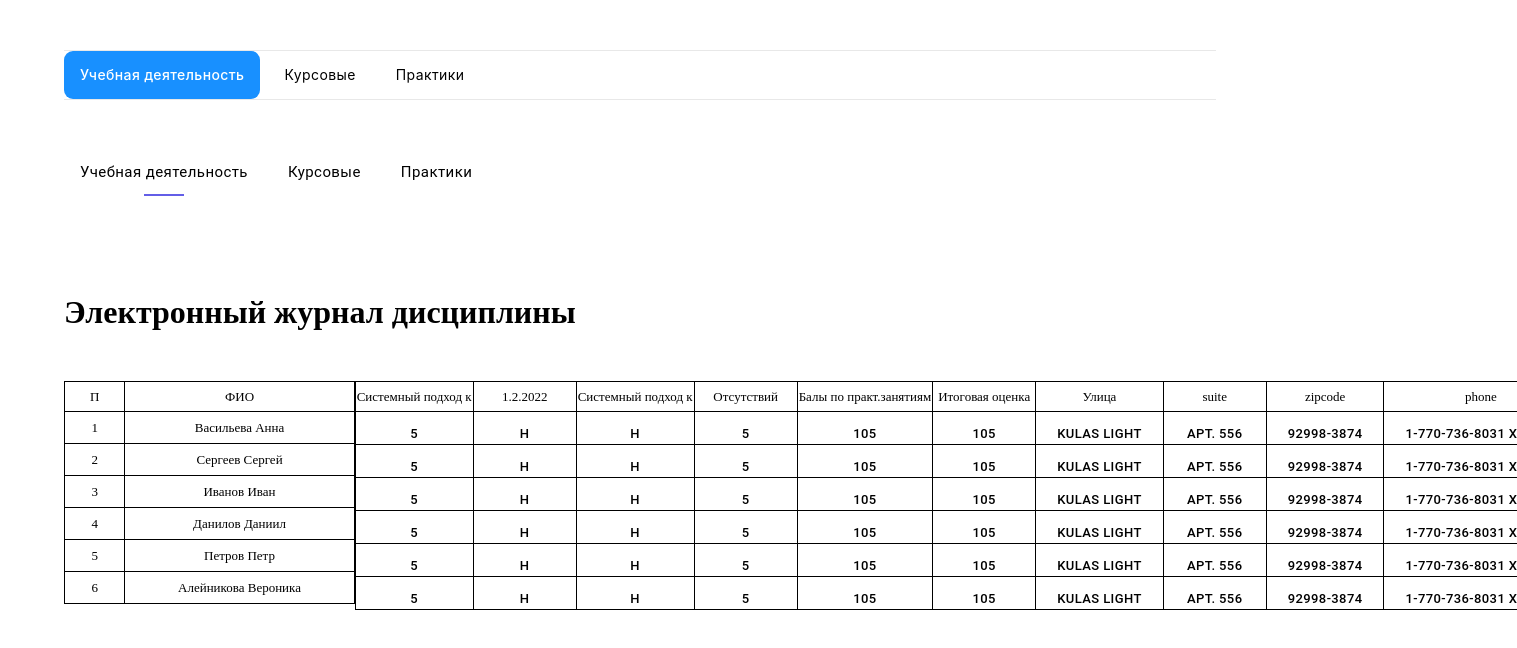
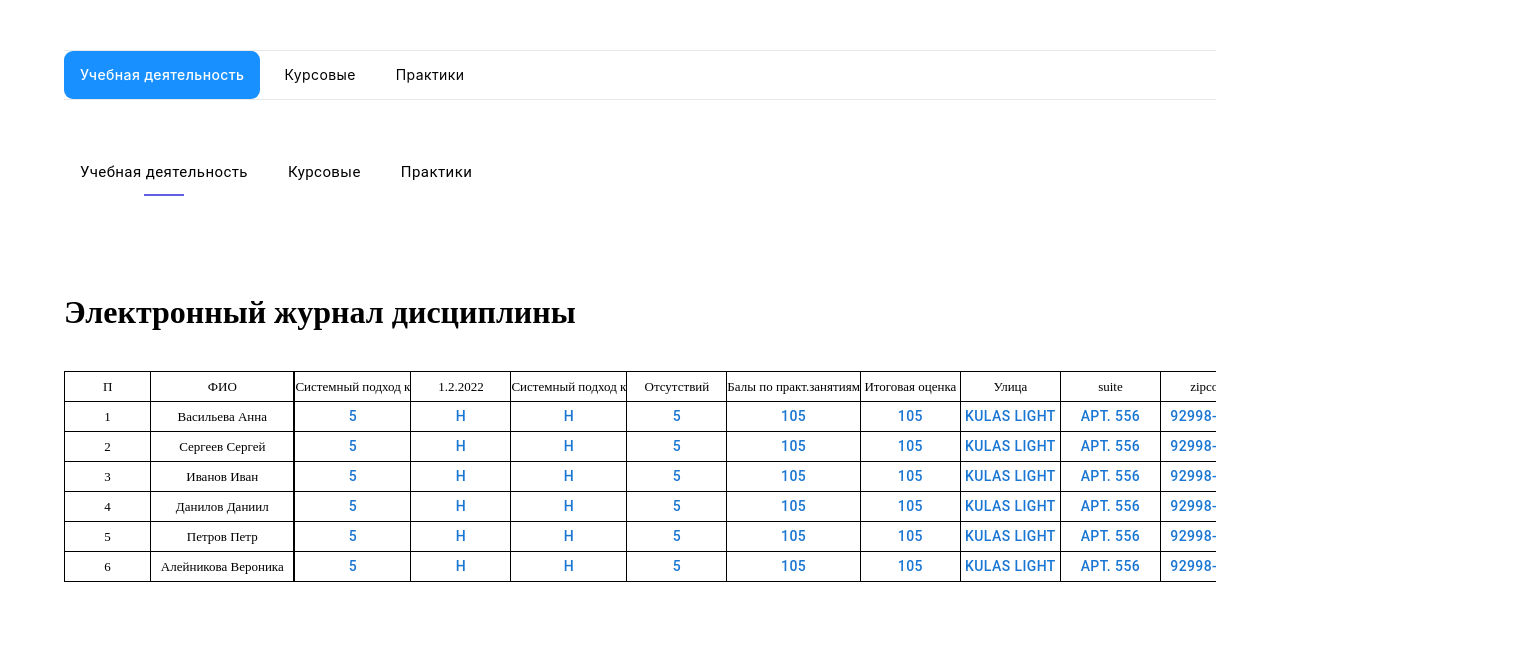
Before and after one commit to Umka1993/floatingPopup, a React (Create React App) app: page / in a window 1280 px wide. Shown: the top 648 px of the page, 1517 px wide, since content can reach past the window. Built offline with nearby package versions, Linux system fonts and the light colour scheme.

Commit message:
refactoring horizontal scroll and shadow popup

```diff
--- a/src/assets/style/main.scss
+++ b/src/assets/style/main.scss
@@ -24,22 +24,10 @@ h5 {
   margin: 0 auto;
   width: 90%;
   max-width: 1440px;
+  //border: 1px solid red;
 
 }
 
-button {
-  &:hover {
-    background: var(--light-red);
-  }
-
-  &:active {
-    background: var(--darkRed);
-  }
-
-  &:disabled {
-    background: var(--lightest1-grey);
-  }
-}
 
 ul {
   margin-block-start: 0;
@@ -61,27 +49,26 @@ td {
   color: black;
   text-align: center;
   width: 3%;
-  &:focus {
-    //box-shadow: 0px 0px 100vw 100vw rgba(0, 0, 0, 0.2);
-    table {
-      box-shadow: 0px 0px 100vw 100vw rgba(0, 0, 0, 0.2);
-    }
-
-  }
+  padding: 0;
 
   .MuiGrid-item{
     .MuiTooltip-popper{
-      width: 500px;
+      width: 704px;
       .tooltipe{
         background-color: white;
         color: black;
         max-width: 100%;
         padding: 30px 15px;
-        box-shadow: -1px 1px 8px 10px rgba(0, 0, 0, 0.25);
+        //box-shadow: -1px 1px 8px 10px rgba(0, 0, 0, 0.25);
         margin-left: 10px;
         margin-right: 9px;
-        //box-shadow: 0px 0px 100vw 100vw rgba(0, 0, 0, 0.2);
-
+        box-shadow: 0px 0px 100vw 100vw rgba(0, 0, 0, 0.2);
+        border-radius: 15px;
+        .arrow {
+          &:before {
+            background-color: white;
+          }
+        }
       }
     }
   }
@@ -90,7 +77,6 @@ td {
     .MuiButton-root{
       width: 100%;
       padding: 0;
-
       td{
         border: none;
         width: 100%;
@@ -99,29 +85,13 @@ td {
     }
   }
 
+}
 
 
-  .arrow {
-    color: white;
-  }
-  &:nth-child(1){
-    //max-width: 10px;
-    height: 30px;
-    button{
-      min-width: 0;
-    }
-  }
-  &:nth-child(2){
-    width: 10%;
-    text-align: center;
-  }
-  &:nth-child(3){
-    width: 5%;
-  }
+
+button[aria-labelledby='shadow'] {
+  box-shadow: 0px 0px 100vw 100vw rgba(0, 0, 0, 0.2);
+  border-radius: 0;
+  //background-color: red;
+  padding: 0;
 }
-.shadow {
-  box-shadow: 0px 0px 100vw 100vw rgba(0, 0, 0, 0.2);
-}
-.modal{
-  border: 1px solid red;
-}
--- a/src/pages/Table/TableBody/TableBody.tsx
+++ b/src/pages/Table/TableBody/TableBody.tsx
@@ -1,13 +1,11 @@
-import React, {useEffect, useState} from 'react';
+import React from 'react';
 import s from './tableBody.module.scss';
 import {TableHeader} from './TableHeader/TableHeader';
 import {useAppSelector} from '../../../core/redux/hooks/redux';
 import {TableRow} from './TableRow/TableRow';
-import {setModalOpen, setUserId} from '../../../reduxModule/users/usersDataSlice';
-import {useDispatch} from 'react-redux';
 
 export const TableBody = () => {
-  const {date, rowsValue, userNames, modalOpen} = useAppSelector((state) => state.users);
+  const {date, rowsValue, userNames} = useAppSelector((state) => state.users);
   const headerTable = [
     {
       value: 'Системный подход к',
@@ -43,27 +41,12 @@ export const TableBody = () => {
       value: 'website',
     },
   ];
-  const [selectedId, setSelectedId] = useState('');
-
-  const dispatch = useDispatch();
-
-  const setUserData = (id:string)=>{
-    dispatch(setModalOpen(id));
-    const number = id.split('');
-    dispatch(setUserId(number[0]));
-  };
-
-  useEffect( ()=>{
-    setUserData(selectedId);
-  }, [selectedId]);
 
 
   return (
-    <div className={s.block}>
-      <table>
-        <div className={s.wrap}>
-          <div className={s.fixedBlock}>
-            <table>
+    <>
+      <table className={s.wrap}>
+        <table className={s.fixed} >
           <thead>
             <tr>
               <td>П</td>
@@ -82,10 +65,7 @@ export const TableBody = () => {
             }
           </tbody>
         </table>
-          </div>
-          <div className={`${modalOpen ? 'shadow' : ''} ${s.scrollContainer}`}>
-            {/* <HorizontalScroll>*/}
-            <table>
+        <table className={s.scrollContainer}>
           <thead>
             <tr>
               {headerTable.map((item)=>
@@ -95,19 +75,13 @@ export const TableBody = () => {
           </thead>
           <tbody>
             {rowsValue.map((item)=>
-                  <TableRow key={item.id} {...item} setSelectedId={setSelectedId}/>,
+              <TableRow key={item.id} {...item}/>,
             )}
           </tbody>
         </table>
-
-            {/* </HorizontalScroll>*/}
-
-          </div>
-        </div>
-
       </table>
 
 
-    </div>
+    </>
   );
 };
--- a/src/pages/Table/TableBody/TableRow/TableRow.tsx
+++ b/src/pages/Table/TableBody/TableRow/TableRow.tsx
@@ -1,7 +1,8 @@
 import React from 'react';
 import {IUser} from '../../../../type/type';
 import {TriggersTooltips} from '../../../../ui/Tooltip/Tooltip';
-import {useAppSelector} from '../../../../core/redux/hooks/redux';
+import {useDispatch} from 'react-redux';
+import {setUserId} from '../../../../reduxModule/users/usersDataSlice';
 
 
 export const TableRow = ({id, noteAnalitic, note, dateValue, balls, finalGrade, absent,
@@ -10,98 +11,67 @@ export const TableRow = ({id, noteAnalitic, note, dateValue, balls, finalGrade,
   zipcode,
   phone,
   website,
-  setSelectedId,
 }:IUser):JSX.Element => {
-  const {modalOpen}= useAppSelector((state) => state.users);
+  const dispatch = useDispatch();
 
+  const setUserData = (id:string)=>{
+    dispatch(setUserId(id));
+  };
 
   return (
     <>
       <tr>
-        <td id={`${id}noteAnalitic`}
-          className={modalOpen === `${id}noteAnalitic` ? 'shadow' : undefined}
-          onClick={ ((event) => setSelectedId ? setSelectedId(event.currentTarget.id) : null)}
-        >
+        <td onClick={()=>setUserData(id)}>
           <TriggersTooltips>
             {noteAnalitic}
           </TriggersTooltips>
         </td>
-        <td id={`${id}note`}
-          className={modalOpen === `${id}note` ? 'shadow' : undefined}
-          onClick={ ((event) => setSelectedId ? setSelectedId(event.currentTarget.id) : null)}
-        >
+        <td onClick={()=>setUserData(id)}>
           <TriggersTooltips>
             {note}
           </TriggersTooltips>
         </td>
-        <td id={`${id}dateValue`}
-          className={modalOpen === `${id}dateValue` ? 'shadow' : undefined}
-          onClick={ ((event) => setSelectedId ? setSelectedId(event.currentTarget.id) : null)}
-        >
+        <td onClick={()=>setUserData(id)}>
           <TriggersTooltips>
             {dateValue}
           </TriggersTooltips>
         </td>
-        <td id={`${id}absent`}
-          className={modalOpen === `${id}absent` ? 'shadow' : undefined}
-          onClick={ ((event) => setSelectedId ? setSelectedId(event.currentTarget.id) : null)}
-        >
+        <td onClick={()=>setUserData(id)}>
           <TriggersTooltips>
             {absent}
           </TriggersTooltips>
         </td>
-        <td id={`${id}balls`}
-          className={modalOpen === `${id}balls` ? 'shadow' : undefined}
-          onClick={ ((event) => setSelectedId ? setSelectedId(event.currentTarget.id) : null)}
-        >
+        <td onClick={()=>setUserData(id)}>
           <TriggersTooltips>
             {balls}
           </TriggersTooltips>
         </td>
-        <td id={`${id}finalGrade`}
-          className={modalOpen === `${id}finalGrade` ? 'shadow' : undefined}
-          onClick={ ((event) => setSelectedId ? setSelectedId(event.currentTarget.id) : null)}
-        >
+        <td onClick={()=>setUserData(id)}>
           <TriggersTooltips>
             {finalGrade}
           </TriggersTooltips>
         </td>
-        <td id={`${id}street`}
-          className={modalOpen === `${id}street` ? 'shadow' : undefined}
-          onClick={ ((event) => setSelectedId ? setSelectedId(event.currentTarget.id) : null)}
-        >
+        <td onClick={()=>setUserData(id)}>
           <TriggersTooltips>
             {street}
           </TriggersTooltips>
         </td>
-        <td id={`${id}suite`}
-          className={modalOpen === `${id}suite` ? 'shadow' : undefined}
-          onClick={ ((event) => setSelectedId ? setSelectedId(event.currentTarget.id) : null)}
-        >
+        <td onClick={()=>setUserData(id)}>
           <TriggersTooltips>
             {suite}
           </TriggersTooltips>
         </td>
-        <td id={`${id}zipcode`}
-          className={modalOpen === `${id}zipcode` ? 'shadow' : undefined}
-          onClick={ ((event) => setSelectedId ? setSelectedId(event.currentTarget.id) : null)}
-        >
+        <td onClick={()=>setUserData(id)}>
           <TriggersTooltips>
             {zipcode}
           </TriggersTooltips>
         </td>
-        <td id={`${id}phone`}
-          className={modalOpen === `${id}phone` ? 'shadow' : undefined}
-          onClick={ ((event) => setSelectedId ? setSelectedId(event.currentTarget.id) : null)}
-        >
+        <td onClick={()=>setUserData(id)}>
           <TriggersTooltips>
             {phone}
           </TriggersTooltips>
         </td>
-        <td id={`${id}website`}
-          className={modalOpen === `${id}website` ? 'shadow' : undefined}
-          onClick={ ((event) => setSelectedId ? setSelectedId(event.currentTarget.id) : null)}
-        >
+        <td onClick={()=>setUserData(id)}>
           <TriggersTooltips>
             {website}
           </TriggersTooltips>
--- a/src/pages/Table/TableBody/tableBody.module.scss
+++ b/src/pages/Table/TableBody/tableBody.module.scss
@@ -1,44 +1,33 @@
-.block{
-  margin-top: 50px;
-  max-width: 100%;
-  border-radius: 5px;
-  font-weight: normal;
-  border: none;
+
+  table{
     border-collapse: collapse;
-  //.shadow{
-  //  box-shadow: 0px 0px 100vw 100vw rgba(0, 0, 0, 0.2);
-  //}
-  table{
-    border-radius: 5px;
-    font-weight: normal;
-    border: none;
-    border-collapse: collapse;
-    width: 100%;
+    td{
+      height: 30px;
+    }
+    }
 
   .wrap {
     display: flex;
     align-items: stretch;
-      padding-bottom: 10px;
+    font-weight: normal;
 
+    .fixed {
+      width: 20%;
+      height: 0;
+    }
 
-      .fixedBlock{
-        flex: 10%;
-        table{
-          min-height: calc(100% - 6px);
-          td{
-            height: 30px;
-          }
-        }
-      }
     .scrollContainer{
+      display: block;
       overflow-x: auto;
       white-space: nowrap;
       width: 80%;
-
+      td{
+        min-width: 100px !important;
+      }
 
       &::-webkit-scrollbar {
         width: 0;
-          height: 6px;
+        height: 4px;
       }
       &::-webkit-scrollbar-thumb {
         border-radius: 10px;
@@ -52,17 +41,5 @@
       &::-webkit-scrollbar-track {
         border-radius: 40px;
       }
-        table{
-          td {
-            min-width: 100px;
     }
   }
-      }
-    }
-
-
-
-
-  }
-
-}
--- a/src/pages/Table/table.module.scss
+++ b/src/pages/Table/table.module.scss
@@ -1,3 +1,6 @@
 .block{
-  margin-top: 50px;
+  margin: 50px 0;
+  .title{
+    margin-bottom: 40px;
+  }
 }
--- a/src/reduxModule/users/usersDataSlice.ts
+++ b/src/reduxModule/users/usersDataSlice.ts
@@ -1,7 +1,6 @@
 import {createSlice} from '@reduxjs/toolkit';
 
 const initialState ={
-  modalOpen: '',
   userNames: [
     {
       id: '1',
@@ -167,14 +166,10 @@ const UsersSlice = createSlice({
     setUserId(state, {payload}) {
       state.userId = payload;
     },
-    setModalOpen(state, {payload}) {
-      state.modalOpen = payload;
-    },
   },
 });
 
 export const userSlice = UsersSlice.reducer;
 export const {
   setUserId,
-  setModalOpen,
 } = UsersSlice.actions;
--- a/src/type/type.ts
+++ b/src/type/type.ts
@@ -11,5 +11,4 @@ export interface IUser{
     zipcode: string
     phone: string
     website: string
-    setSelectedId?: (arg: string)=>void
 }
--- a/src/ui/Tooltip/Tooltip.tsx
+++ b/src/ui/Tooltip/Tooltip.tsx
@@ -2,19 +2,21 @@ import * as React from 'react';
 import {ReactNode, useState} from 'react';
 import Grid from '@mui/material/Grid';
 import ClickAwayListener from '@mui/material/ClickAwayListener';
+import Button from '@mui/material/Button';
 import {Popup} from '../Popap/Popup';
-import Tooltip from '@mui/material/Tooltip';
-import Button from '@mui/material/Button';
+import {Tooltip} from '@mui/material';
 
 
 export const TriggersTooltips = ({children}:{children:ReactNode})=>{
-  const [open, setOpen] = useState(false);
+  const [open, openModal] = useState(false);
+
+  const setModal = ()=>{
+    openModal((prevState) => !prevState);
+  };
+
 
   const handleTooltipClose = () => {
-    setOpen(false);
-  };
-  const handleTooltipOpen = () => {
-    setOpen(true);
+    openModal(false);
   };
 
 
@@ -25,33 +27,35 @@ export const TriggersTooltips = ({children}:{children:ReactNode})=>{
           <ClickAwayListener
             onClickAway={handleTooltipClose}
           >
-            <div >
+
             <Tooltip
               PopperProps={{
                 disablePortal: true,
               }}
               onClose={handleTooltipClose}
+              onOpen={()=>console.log('open')}
               open={open}
               disableFocusListener
               disableHoverListener
               disableTouchListener
               placement="right-start"
+              id={'shadow'}
               classes={{
                 tooltip: 'tooltipe',
                 arrow: 'arrow',
               }}
               arrow
               title={<React.Fragment >
-                  <Popup handleTooltipClose={handleTooltipClose}/>
+                <Popup modalClose={setModal}/>
               </React.Fragment>}
             >
-                <Button onClick={handleTooltipOpen}>
-                  <td tabIndex={1}>
+              <Button onClick={setModal}>
+
                 {children}
-                  </td>
+
               </Button>
             </Tooltip>
-            </div>
+
           </ClickAwayListener>
         </Grid>
       </Grid>
```
Also changed, not shown: src/ui/Popap/Popup.tsx (+8 -3 lines), src/ui/Popap/popup.module.scss (+26 -18 lines), src/pages/Table/TableBody/TableRow/tableRow.module.scss (deleted). Lines whose indentation alone changed are shown as unchanged.
